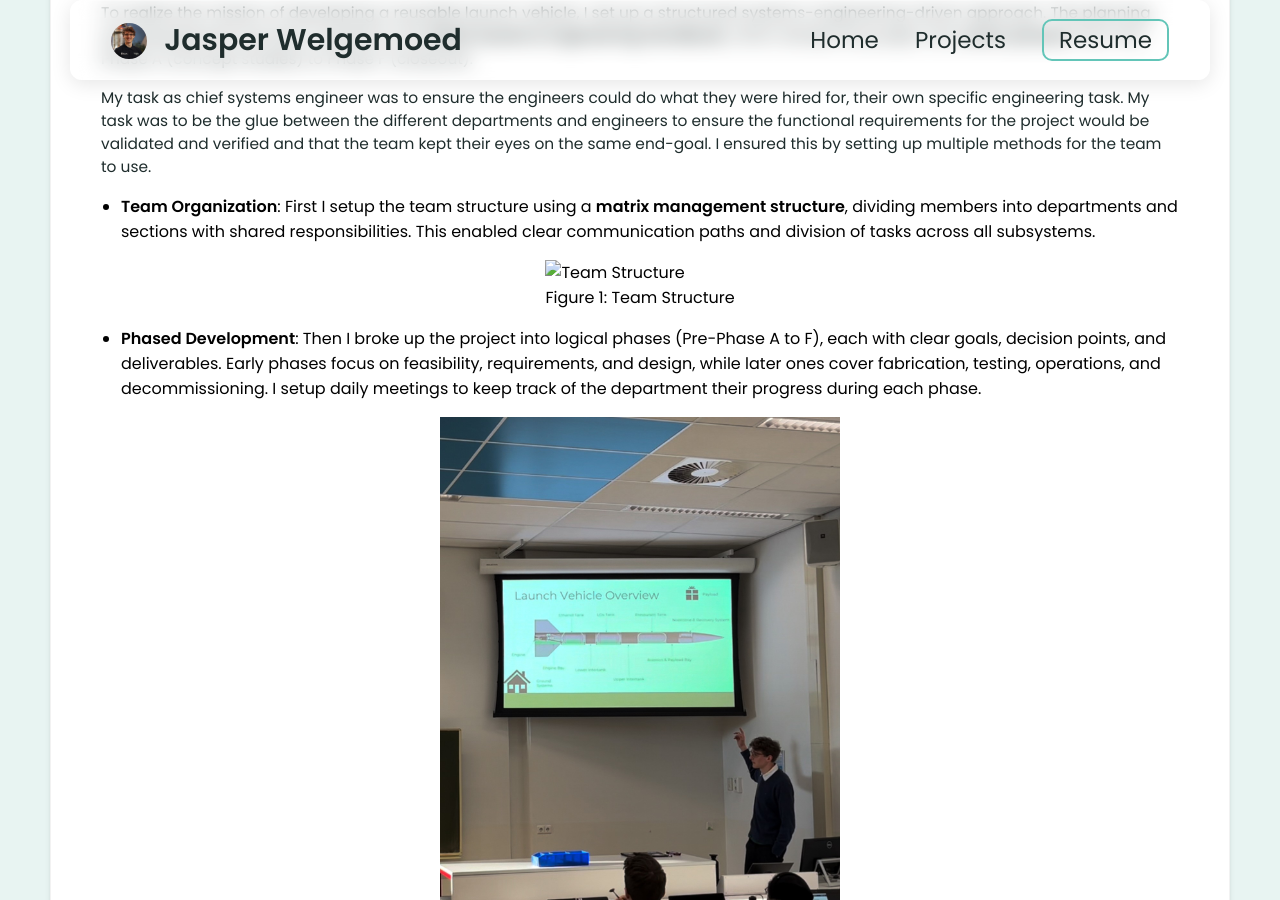
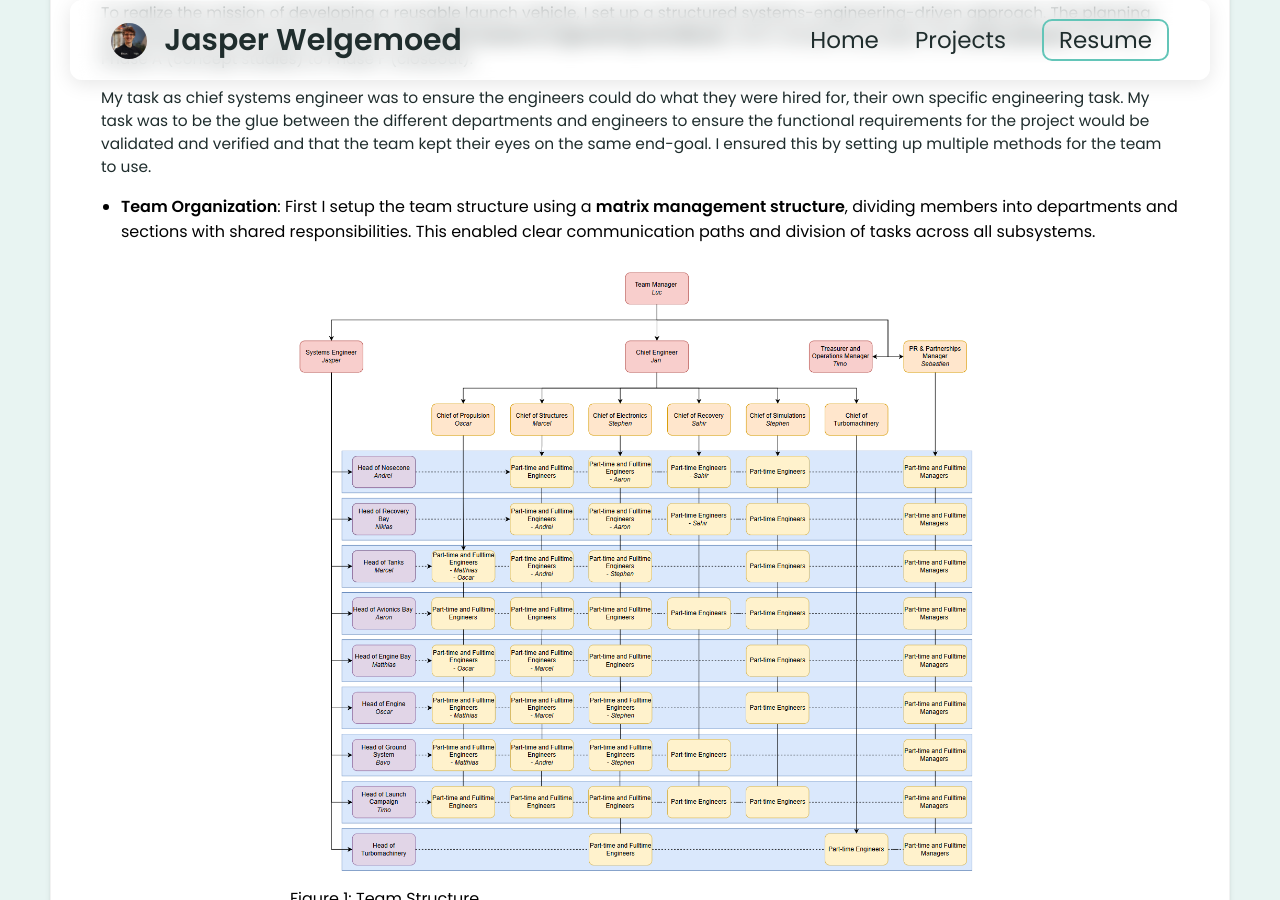
Before and after one commit to jasperwelgemoed/jasperwelgemoed.github.io, a Jekyll site: the page built from _projects/Stratos_V/index.md, in a window 1280 px wide and 900 px high, scrolled down 1130 px. Built offline with Jekyll 4.4.1, drawn with Linux system fonts in a browser that asks for light colours.

Commit message:
Update index.md

```diff
--- a/_projects/Stratos_V/index.md
+++ b/_projects/Stratos_V/index.md
@@ -61,7 +61,7 @@ My task as chief systems engineer was to ensure the engineers could do what they
 
 
   <figure>
-  <img src="/_projects/MDP/Teamstructure.png" alt="Team Structure" width="700">
+  <img src="/_projects/Stratos_V/Teamstructure.png" alt="Team Structure" width="700">
   <figcaption>Figure 1: Team Structure  </figcaption>
   </figure>
 
```
